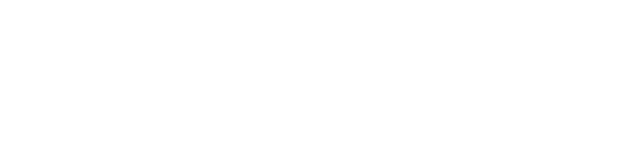
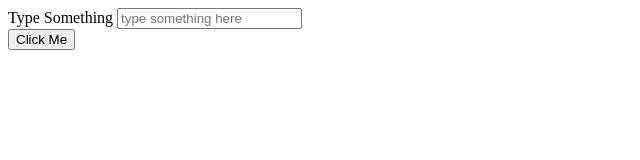
Before and after one commit to daviddsingleton/training, a plain HTML site: page index.html in a window 1280 px wide. Shown: the whole page, without its empty margins (0-640 px from the left). Drawn offline with Linux system fonts and the light colour scheme.

Commit message:
added some scripting things

```diff
--- a/index.html
+++ b/index.html
@@ -2,9 +2,24 @@
 <html lang="en">
 <head>
     <meta charset="UTF-8">
-    <title>Hi David</title>
+    <title>Hi Hannah</title>
+    <script>
+        function saySomething() {
+            var text = document.getElementById("something").value;
+            alert(text);
+        }
+    </script>
 </head>
 <body>
 
+<div>
+    <span>
+        Type Something <input id="something" placeholder="type something here" />
+    </span>
+</div>
+<div>
+    <input type="button" onclick="saySomething()" value="Click Me" />
+</div>
+
 </body>
 </html>
```
